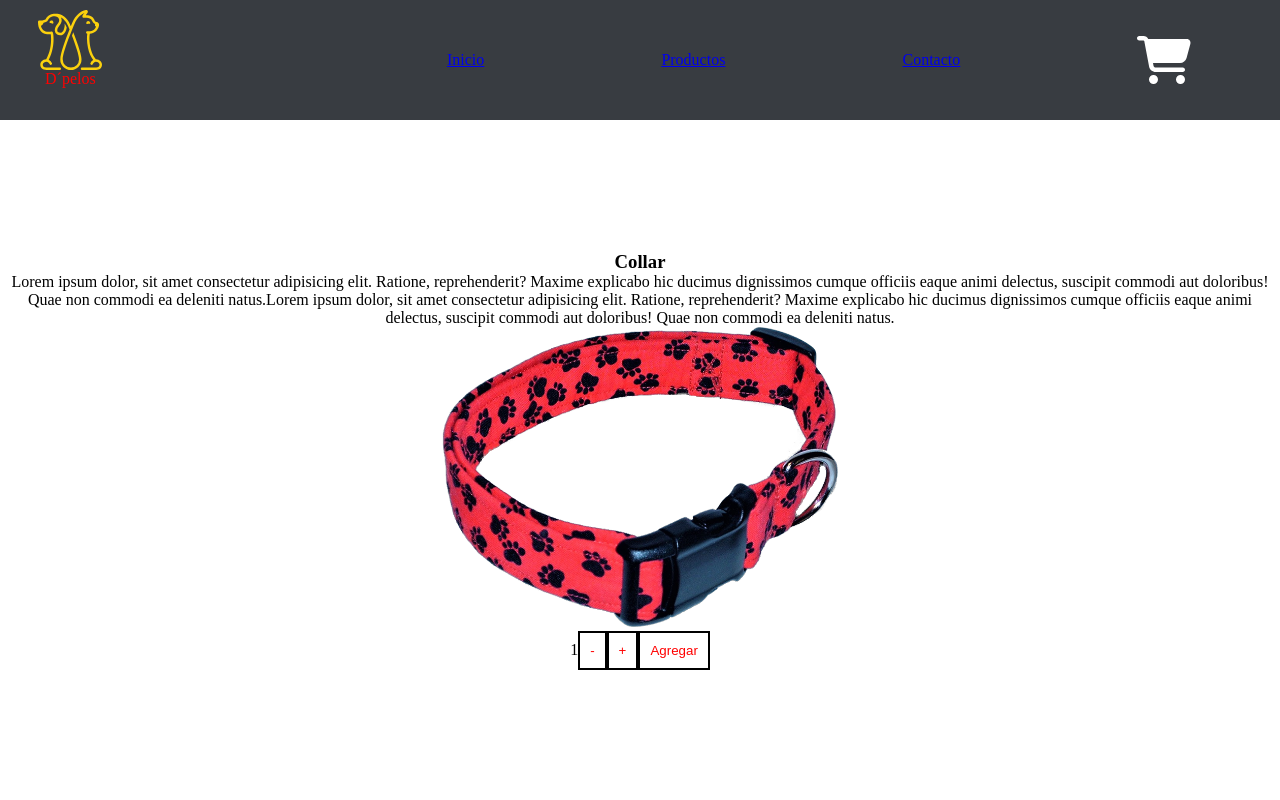
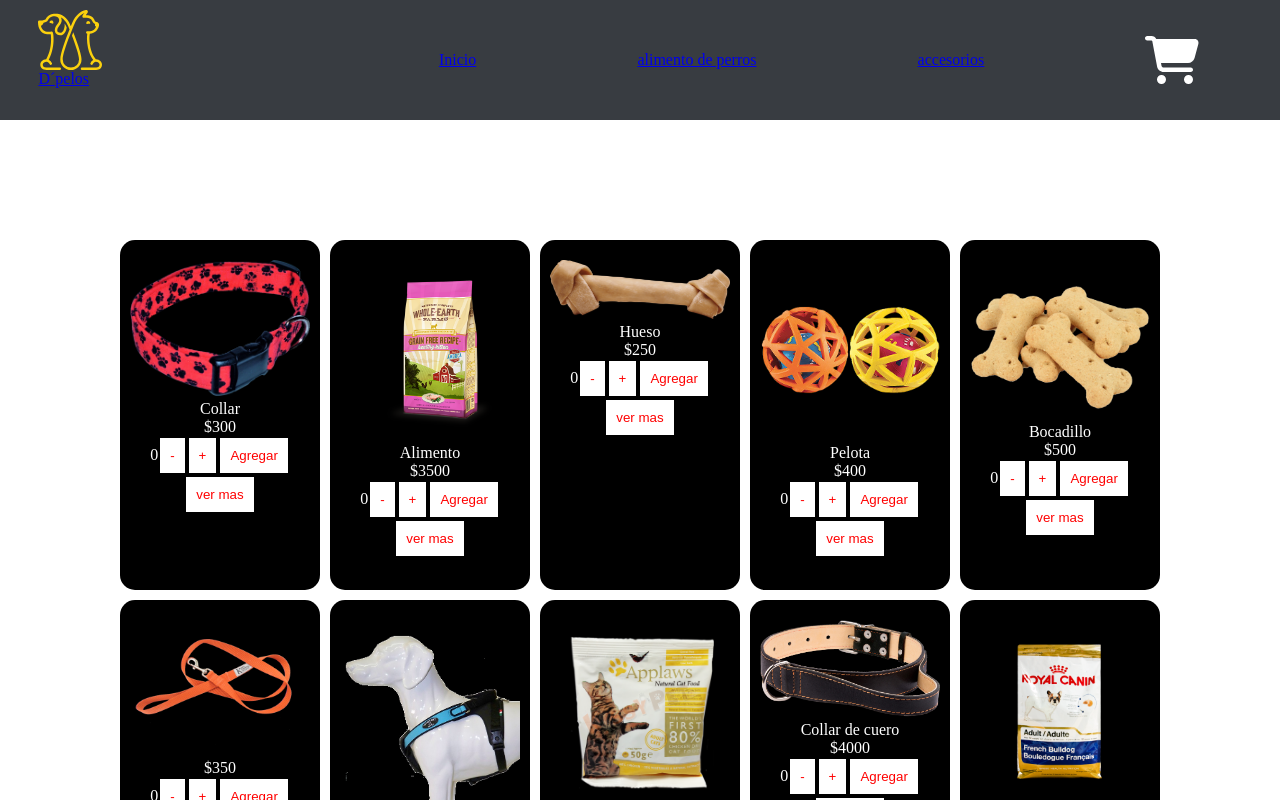
Before and after one commit to EmanuelPalacio/ecommerce, a React (Create React App) app: page / in a window 1280 px wide. Shown: the top 800 px of the page. Built offline with nearby package versions, Linux system fonts and the light colour scheme.

Commit message:
add navigation

```diff
--- a/src/App.js
+++ b/src/App.js
@@ -1,14 +1,26 @@
 import ItemDetailContainer from './components/ItemDetailContainer';
 import ItemListContainer from './components/ItemListContainer';
 import NavBar from './components/NavBar';
+import { BrowserRouter, Routes, Route } from 'react-router-dom';
 import "./components/styles/style.css";
 
 function App() {
   return (
     <div className="App">
-      <NavBar/>
-      {/* <ItemListContainer greeting='Hola mundo'/> */}
-      <ItemDetailContainer/>
+      <BrowserRouter>
+        <NavBar/>
+        <Routes>
+          <Route exact path='/' element={<ItemListContainer />} />
+          <Route path="/item/:id" element={<ItemDetailContainer />} />
+          <Route path="/category/:category" element={<ItemListContainer />}/>
+          {/* <Route path="/cart" element={<Cart />} /> */}
+          <Route path="/about" element={<h1>About</h1>} />
+          <Route path="*" element={<ItemListContainer />} />
+        </Routes>
+      </BrowserRouter>
+      {/* <NavBar/>
+      <ItemListContainer greeting='Hola mundo'/>
+      <ItemDetailContainer/> */}
     </div>
   );
 }
--- a/src/components/Item.js
+++ b/src/components/Item.js
@@ -1,5 +1,7 @@
 import React from "react";
 import ItemCount from "./ItemCount";
+import Button from "./Button"
+import { Link } from "react-router-dom"
 
 export default function Item ({product}) {
     return(
@@ -9,6 +11,9 @@ export default function Item ({product}) {
             <p>{product.title}</p>
             <p>${product.price}</p>
             <ItemCount initial={product.unidad} stock={20} name={product.tittle}/>
+            <Link to={`/item/${product.id}`} >
+                <Button className="btn" content="ver mas"/>
+            </Link>
             </div>
         </div>
     )
--- a/src/components/ItemDetailContainer.js
+++ b/src/components/ItemDetailContainer.js
@@ -1,10 +1,11 @@
 import { useState, useEffect } from "react";
 import { data } from "../mock/mock";
 import ItemDetail from "./ItemDetail";
+import { useParams } from "react-router-dom";
 
 export default function ItemDetailContainer (){
     const [item, setItem] = useState([]);
-    const id = 1
+    const { id } = useParams();
     const getOneProducts = async (id) => {
         const getData = await data
         setItem(getData.filter((item) => item.id === parseInt(id))[0])
--- a/src/components/ItemList.js
+++ b/src/components/ItemList.js
@@ -5,7 +5,7 @@ import "./styles/Item.css";
 export default function ItemList ({listProducts}) {
         return (
             <div className="card_container">
-            {listProducts.map((product)=> <Item key={product.id}  product={product}/>)}
+                {listProducts.map((product)=> <Item key={product.id} product={product}/>)}
             </div>
         )
     }
--- a/src/components/ItemListContainer.js
+++ b/src/components/ItemListContainer.js
@@ -2,17 +2,20 @@ import React from "react";
 import {useState, useEffect} from "react";
 import ItemList from "./ItemList";
 import { data } from "../mock/mock";
+import {useParams} from "react-router-dom"
 
 const ItemListContainer = (props) => {
     const [listProducts, setListProducts]= useState([])
+    const { category } = useParams();
+    console.log(category);
     const getProducts = async () => {
         const getData = await data
-        setListProducts(getData)
-    }
-
+        category ? setListProducts(getData.filter((product)=> product.category === category)) :
+        setListProducts(getData);
+    };
     useEffect(()=>{
         getProducts();
-    }, []) //el array vacio hace que se ejecute una sola vez la llamada
+    }, [category]); //el array vacio hace que se ejecute una sola vez la llamada
 
     return (
         <div>
--- a/src/components/NavBar.js
+++ b/src/components/NavBar.js
@@ -1,29 +1,33 @@
 import logo from '../images/Logo.svg';
 import CartWidget from './CartWidget';
+import { Link } from "react-router-dom"
 import './styles/NavBar.css';
 
 const NavBar = () => {
     return (
         <header>
+
             <div className='logo'>
-                <img className='logo__image' src= {logo}/>
-                <span>D´pelos</span>
+                <Link to={'/'} >
+                    <img className='logo__image' src= {logo}/>
+                    <span>D´pelos</span>
+                </Link>
             </div>
             <ul className='menu'>
                 <li className='menu__item'>
-                    <a className='menu__link' href='#'>
+                    <Link className='menu__link' to={'/'}>
                         Inicio
-                    </a>
+                    </Link>
                 </li>
                 <li className='menu__item'>
-                    <a className='menu__link' href='#'>
-                        Productos
-                    </a>
+                    <Link className='menu__link' to={"/category/alimentoPerro"} >
+                        alimento de perros
+                    </Link>
                 </li>
                 <li className='menu__item'>
-                    <a className='menu__link' href='#'>
-                        Contacto
-                    </a>
+                    <Link className='menu__link' to={"/category/accesorios"}>
+                        accesorios
+                    </Link>
                 </li>
                 <li className='menu__item'>
                     <CartWidget/>
--- a/src/components/styles/Item.css
+++ b/src/components/styles/Item.css
@@ -6,6 +6,7 @@
     gap: 10px;
 }
 .card {
+    background-color: black;
     border-radius: 15px;
     text-align: center;
 
--- a/src/mock/mock.js
+++ b/src/mock/mock.js
@@ -1,14 +1,14 @@
 const products = [
-    {"title": "Collar", "price": 300, "id": 1, "unidad": 0, "imagen": "./productImages/collar.png"},
-    {"title": "Alimento", "price": 3500, "id": 2, "unidad": 0, "imagen": "./productImages/alimento.png"},
-    {"title": "Hueso", "price": 250, "id": 3, "unidad": 0, "imagen": "./productImages/hueso.png"},
-    {"title": "Pelota", "price": 400, "id": 4, "unidad": 0, "imagen": "./productImages/pelota.png"},
-    {"title": "Bocadillo", "price": 500, "id": 5, "unidad": 0, "imagen": "./productImages/Bocadillos.png"},
-    {"tittle": "Correa", "price": 350, "id": 6, "unidad": 0, "imagen": "./productImages/correa.png"},
-    {"tittle": "Arnes", "price": 2500, "id": 7, "unidad": 0, "imagen": "./productImages/Arnes.png"},
-    {"title": "Alimento Gatos", "price": 3000, "id": 8, "unidad": 0, "imagen": "./productImages/alimentoparagatos.png"},
-    {"title": "Collar de cuero", "price": 4000, "id": 9, "unidad": 0, "imagen": "./productImages/collardecuero.png"},
-    {"title": "Royal Canin", "price": 4000, "id": 10, "unidad": 0, "imagen": "./productImages/royalcanin.png"}
+    {"title": "Collar", "price": 300, "id": 1, "unidad": 0, "imagen": "./productImages/collar.png", "category": "accesorios"},
+    {"title": "Alimento", "price": 3500, "id": 2, "unidad": 0, "imagen": "./productImages/alimento.png", "category": "alimentoPerro"},
+    {"title": "Hueso", "price": 250, "id": 3, "unidad": 0, "imagen": "./productImages/hueso.png", "category": "Juguete"},
+    {"title": "Pelota", "price": 400, "id": 4, "unidad": 0, "imagen": "./productImages/pelota.png", "category": "Juguete"},
+    {"title": "Bocadillo", "price": 500, "id": 5, "unidad": 0, "imagen": "./productImages/Bocadillos.png", "category": "alimentoPerro"},
+    {"tittle": "Correa", "price": 350, "id": 6, "unidad": 0, "imagen": "./productImages/correa.png", "category": "accesorios"},
+    {"tittle": "Arnes", "price": 2500, "id": 7, "unidad": 0, "imagen": "./productImages/Arnes.png", "category": "accesorios"},
+    {"title": "Alimento Gatos", "price": 3000, "id": 8, "unidad": 0, "imagen": "./productImages/alimentoparagatos.png", "category": "Alimento Gato"},
+    {"title": "Collar de cuero", "price": 4000, "id": 9, "unidad": 0, "imagen": "./productImages/collardecuero.png", "category": "accesorios"},
+    {"title": "Royal Canin", "price": 4000, "id": 10, "unidad": 0, "imagen": "./productImages/royalcanin.png", "category": "alimentoPerro"}
 ];
 
 export const data = new Promise((resolve, reject) => {
```
